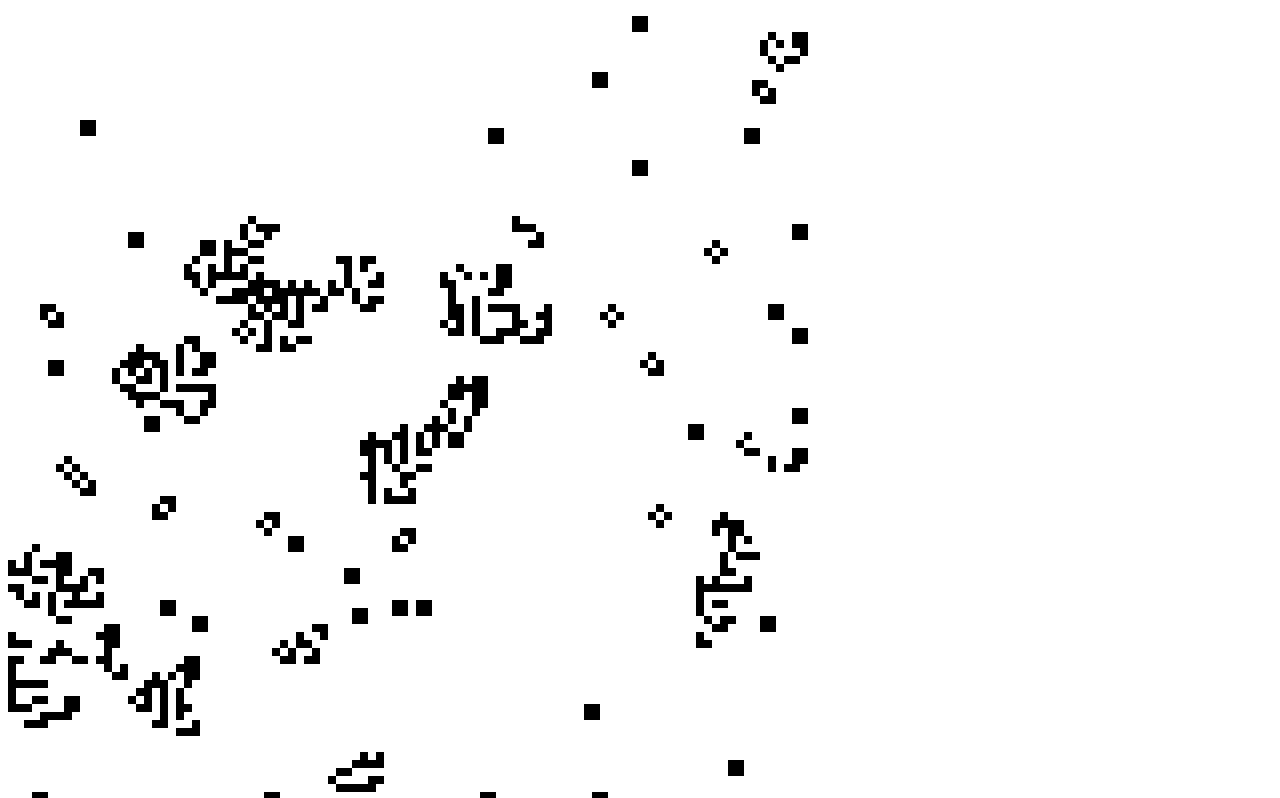
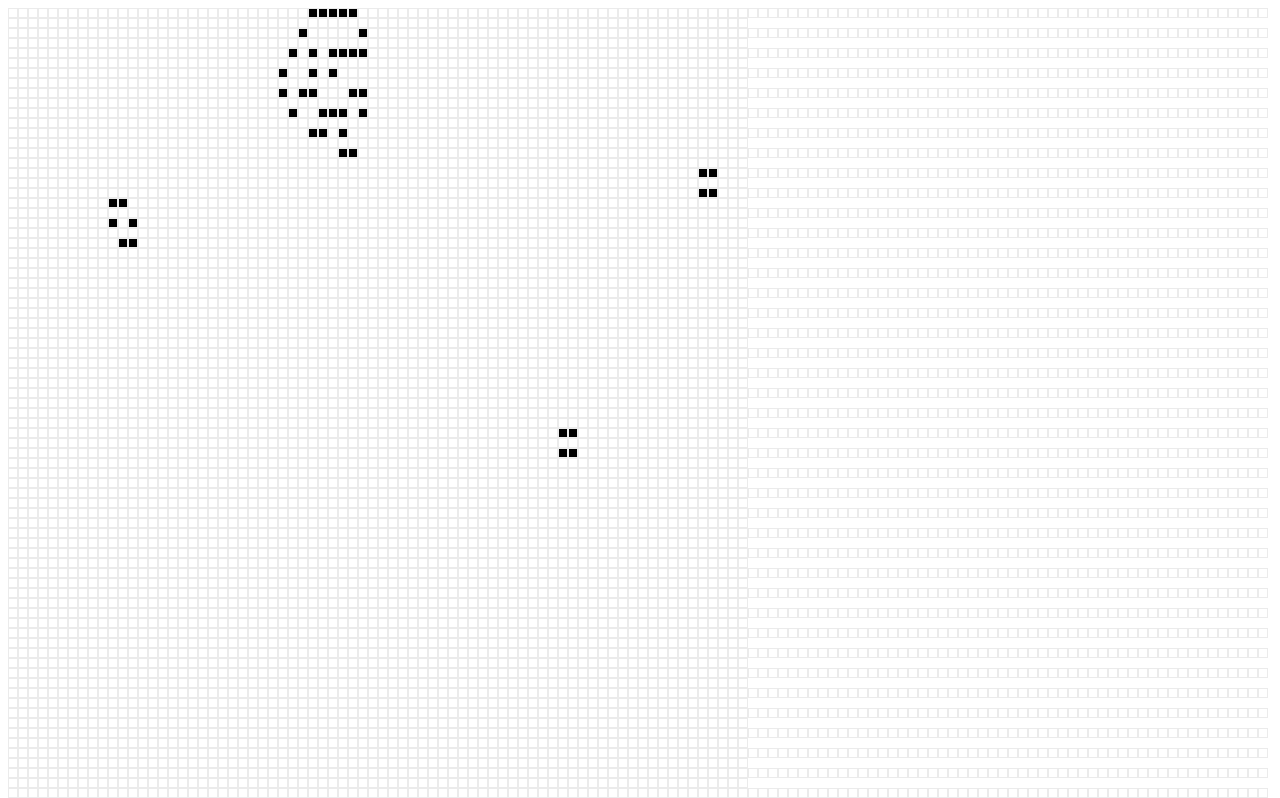
Before and after one commit to StevenConradEllis/game-of-life-ecmascript-6, a plain HTML site: page index.html in a window 1280 px wide. Shown: the top 798 px of the page. Drawn offline with Linux system fonts and the light colour scheme.

Commit message:
Small fixes

```diff
--- a/index.html
+++ b/index.html
@@ -25,7 +25,7 @@
             width: 8px;
             height: 8px;
             background-color: #FFFFFF;
-            border: 0px solid black;
+            border: 1px solid #EBEBEB;
             color: #FFFFFF;
         }
 
@@ -49,8 +49,8 @@
 <script>
 
     const counter = 5000; //the number of iterations you want to do
-    const rows = 100; //the number of rows you want in your grid
-    const cols = 100; //the number of cells you want in your grid
+    const rows = 200; //the number of rows you want in your grid
+    const cols = 200; //the number of cells you want in your grid
     const recalcMilliSeconds = 500; //pause (in milliseconds) between grid re-calculations
 
     let cells = new Map(); //this is an array of key-value pairs, containing a LifeCell object for every XY cell in the grid
@@ -165,7 +165,7 @@
         //each new cell has a 12% chance of being alive when initiated
         for (let x = 1; x <= rows; x++) {
             for (let y = 1; y <= cols; y++) {
-                cells.set(`X${x}Y${y}`, new LifeCell(x, y, Math.random() >= 0.88));
+                cells.set(`X${x}Y${y}`, new LifeCell(x, y, Math.random() >= 0.95));
             }
         }
 
```
